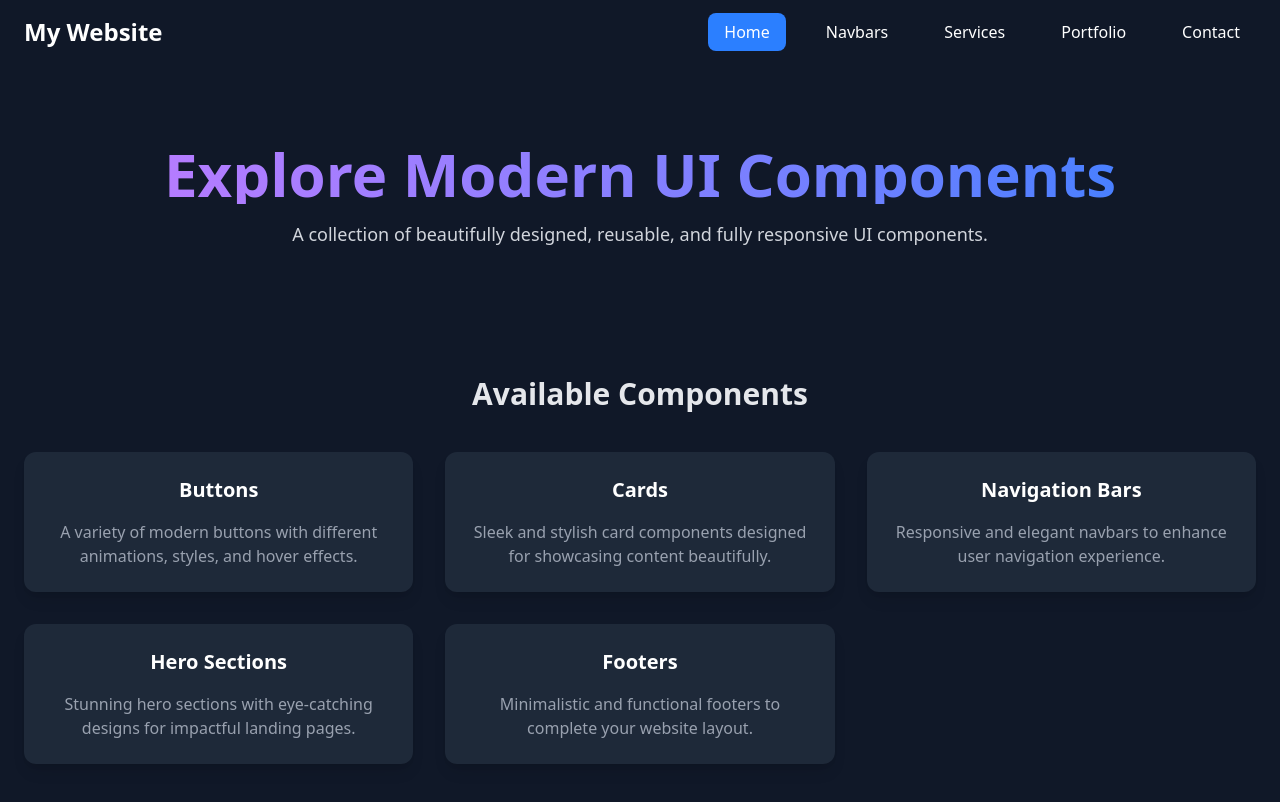
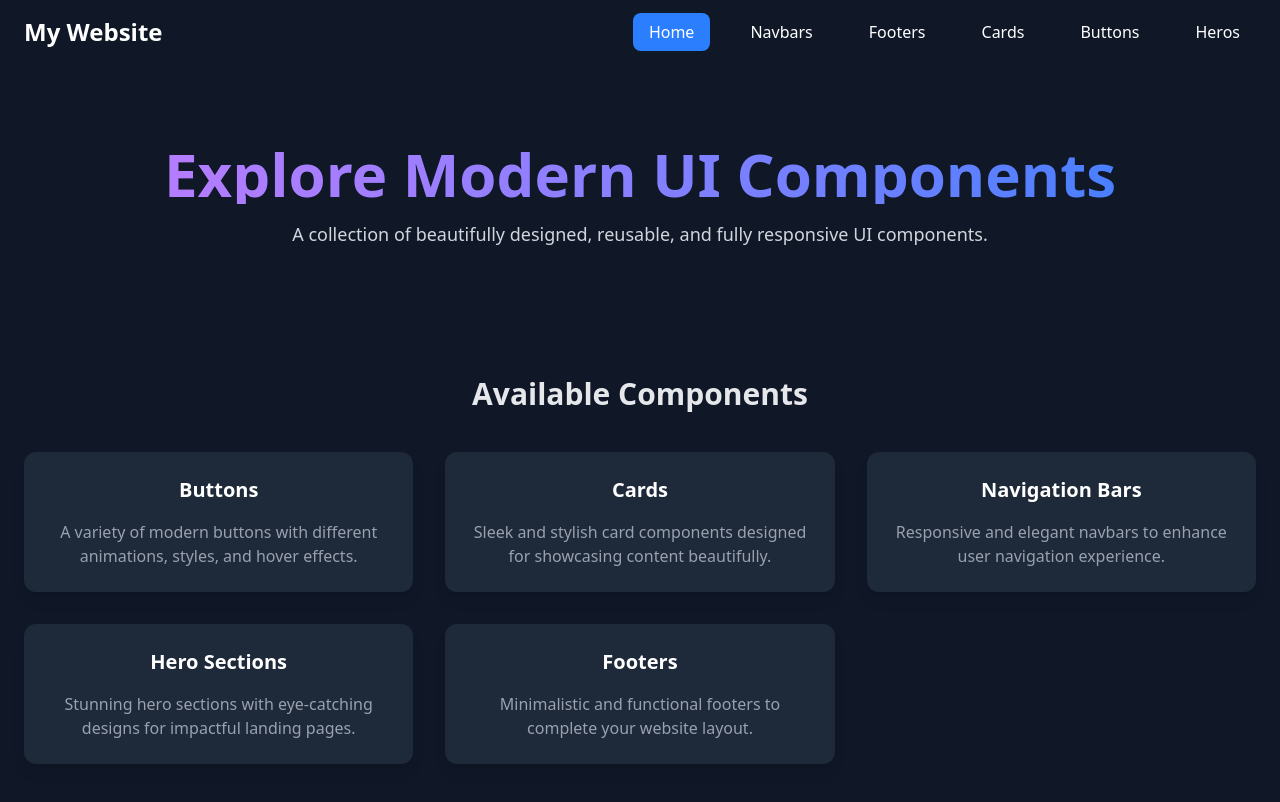
Before and after one commit to coder-prashant-raut/TWIND-UI, a React (Vite) app: page / in a window 1280 px wide. Shown: the top 802 px of the page. Built offline with nearby package versions, Linux system fonts and the light colour scheme.

Commit message:
added home pages and routes

```diff
--- a/src/App.jsx
+++ b/src/App.jsx
@@ -15,7 +15,7 @@ const App = () => {
           <div className="container mx-auto flex justify-between items-center px-6">
             <h1 className="text-2xl font-bold">My Website</h1>
             <ul className="flex space-x-6">
-              {["Home", "Navbars", "Services", "Portfolio", "Contact"].map((page) => (
+              {["Home", "Navbars", "Footers", "Cards", "Buttons", "Heros"].map((page) => (
                 <li key={page}>
                   <NavLink
                     to={page === "Home" ? "/" : `/${page.toLowerCase()}`}
```
Also changed, not shown: src/pages/Home.jsx (deleted).
